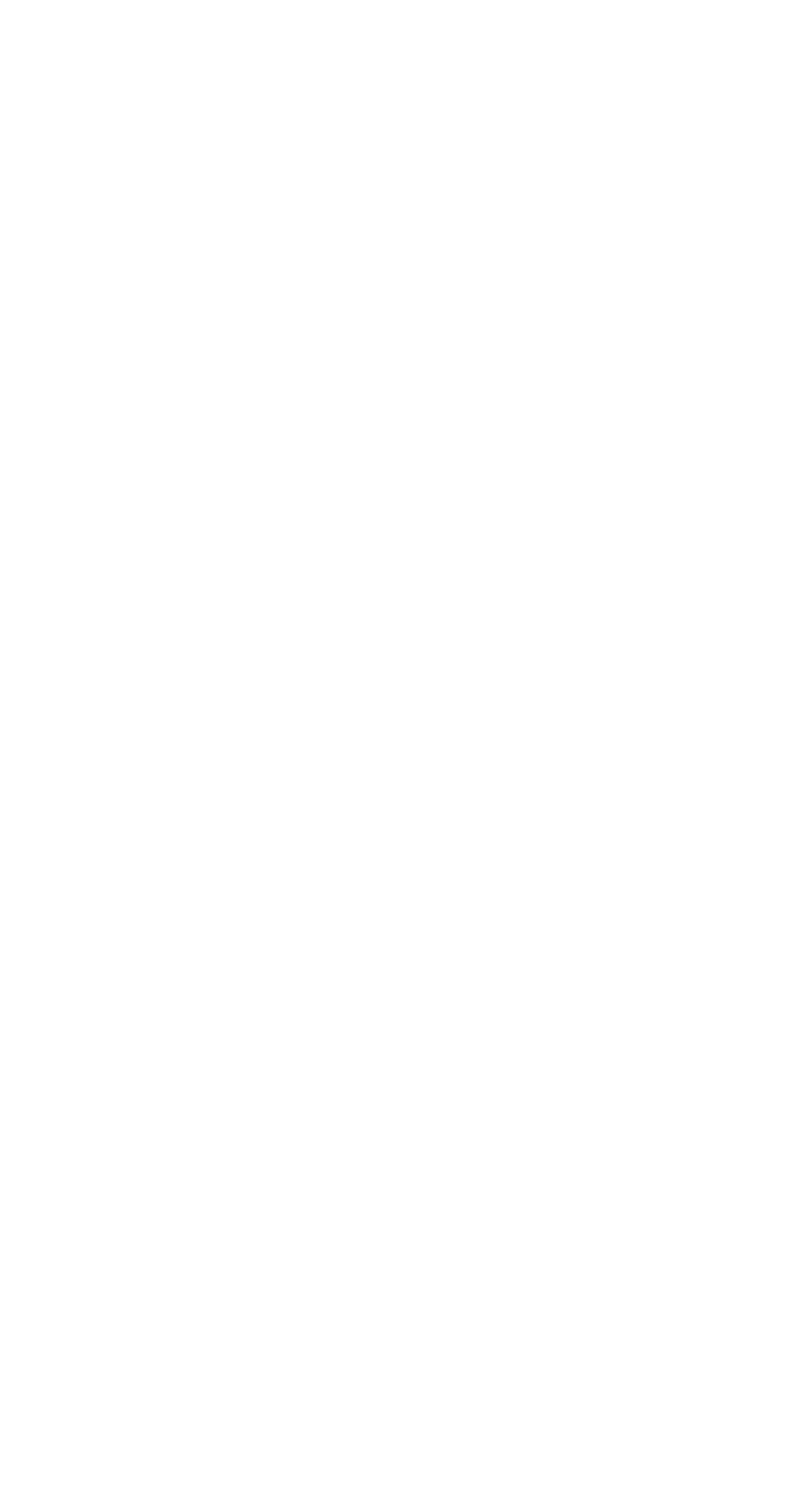
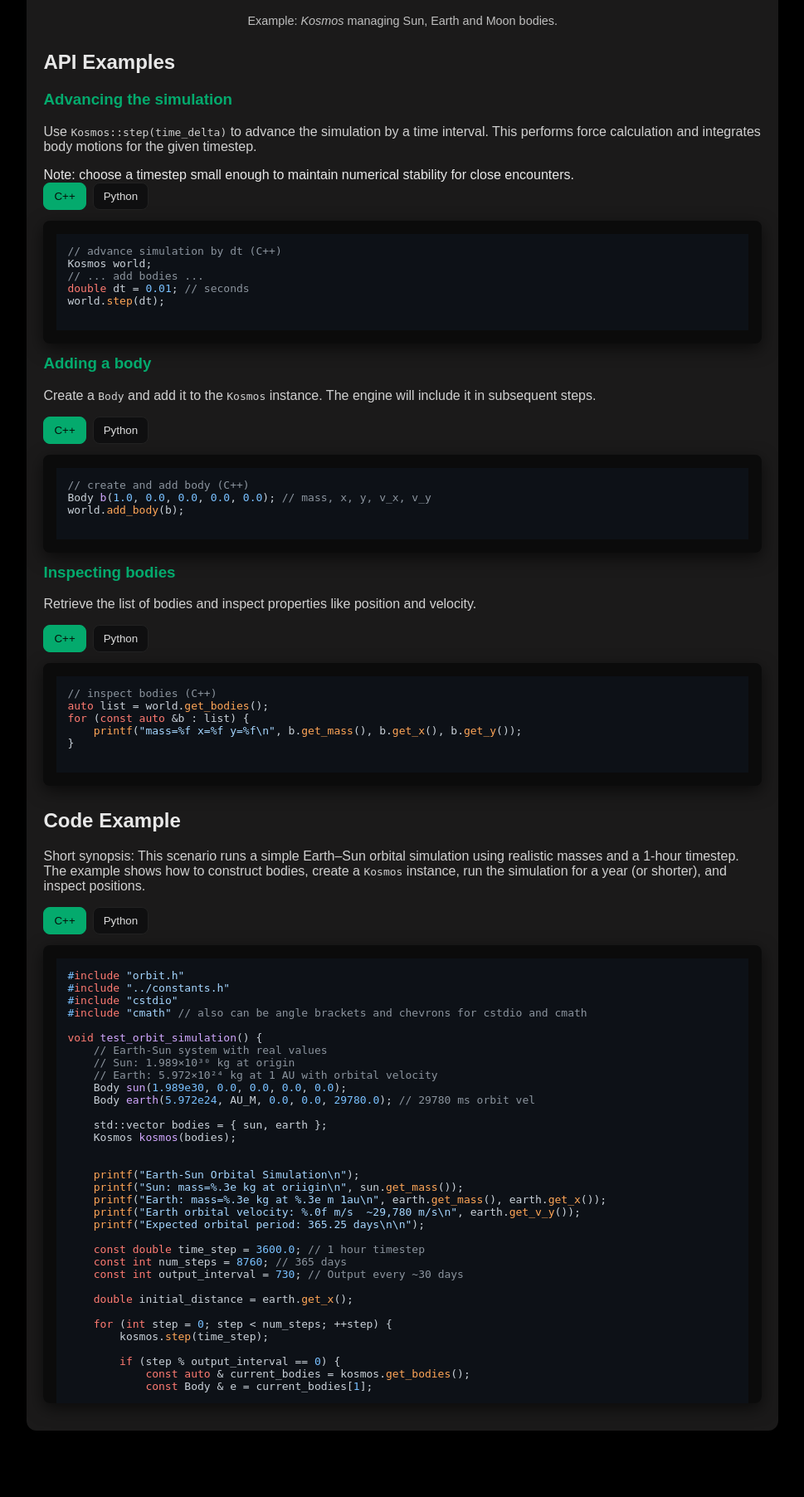
Before and after one commit to TegranGrigorian/nbody-website, a Flask app: page /docs/nbody-simulator/kosmos-docs in a window 1280 px wide. Before the commit the part shown is empty. Shown: the part 940-2744 px from the top of the page at 83% size, without its empty margins (302-1271 px from the left). Before the commit the page ends 1191 px from the top, so only its background shows below. Run offline with Flask 3, Linux system fonts and the light colour scheme; some libraries are stand-ins or nearby versions.

Commit message:
Added texthighlighting and code/api reference docs to kosmos

```diff
--- a/templates/docs/nbody-simulator/kosmos-docs.html
+++ b/templates/docs/nbody-simulator/kosmos-docs.html
@@ -0,0 +1,278 @@
+<!DOCTYPE html>
+<html lang="en">
+<head>
+    <meta charset="utf-8">
+    <meta name="viewport" content="width=device-width,initial-scale=1">
+    <title>Kosmos Class Documentation - N-Body Simulation</title>
+    <link rel="stylesheet" href="/static/styles.css">
+    <!-- highlight.js theme -->
+    <link rel="stylesheet" href="https://cdnjs.cloudflare.com/ajax/libs/highlight.js/11.8.0/styles/github-dark.min.css">
+    <style>
+    /* Local styles for code reference and tab switcher */
+    .code-section { margin-top: 28px; }
+    .code-switcher { display:flex; gap:8px; align-items:center; margin-bottom:12px; }
+    .code-switcher button { background:#0f0f10; color:#dcdcdc; border:1px solid #222; padding:8px 12px; border-radius:8px; cursor:pointer; }
+    .code-switcher button.active { background:#04AA6D; color:#07110a; border-color: #04AA6D; }
+    .code-panel { display:none; background:#0b0b0b; padding:16px; border-radius:8px; box-shadow: 0 6px 20px rgba(0,0,0,0.6); overflow:auto; max-height:520px; }
+    .code-panel pre { margin:0; white-space: pre; font-family: "Fira Code", "Consolas", monospace; color:#e6e6e6; }
+    .code-note { color:#bfbfbf; margin-bottom:8px; }
+    .back-link { display:inline-block; margin-bottom:12px; color:#9ee9c9; text-decoration:none; }
+    .back-link:hover { text-decoration:underline; }
+    .sidebar-back { color:#dcdcdc; text-decoration:none; display:inline-block; padding:6px 8px; border-radius:6px; background:#0f0f10; }
+    .sidebar { background: transparent; padding:10px 6px; }
+    </style>
+</head>
+<body>
+    <div class="topnav">
+        <a href="/blog">Blog</a>
+        <a class="active" href="/docs">Docs</a>
+        <a href="/install">Install</a>
+        <a href="/">Home</a>
+    </div>
+
+    <div class="doc-layout">
+        <aside class="sidebar">
+            <h3>Contents</h3>
+            <nav>
+                <ul>
+                    <li><a href="#overview">Overview</a></li>
+                    <li><a href="#responsibilities">Key Responsibilities</a></li>
+                    <li><a href="#structure">Example Structure</a></li>
+                    <li><a href="#api-examples">API Examples</a></li>
+                    <li><a href="#code-example">Code Example</a></li>
+                </ul>
+            </nav>
+            <div style="margin-top:20px;">
+                <a class="sidebar-back" href="/docs/nbody-simulator/nbody-simulator-docs.html">← Back to Simulator Docs</a>
+            </div>
+        </aside>
+
+        <main class="docs-page">
+        <div class="doc-box">
+            <p><a class="back-link" href="/docs/nbody-simulator/nbody-simulator-docs.html">← Back to N-Body Simulator</a></p>
+            <header class="docs-header">
+                <h1>Kosmos Class Documentation</h1>
+                <p class="muted">Detailed reference for the Kosmos class in the N-Body Simulation engine.</p>
+            </header>
+
+            <section class="docs-content" style="max-width:900px;margin:0 auto;">
+                <h2 id="overview">Overview</h2>
+                <p>The <strong>Kosmos</strong> class owns and updates a collection of <em>Body</em> objects. It provides the simulation loop, time-step control, and body management APIs used by higher-level tools.</p>
+
+                <h2 id="responsibilities">Key Responsibilities</h2>
+                <ul>
+                    <li><strong>Body Management</strong> — add/remove bodies and maintain their state.</li>
+                    <li><strong>Simulation Loop</strong> — advance the simulation by computing forces and integrating motion.</li>
+                    <li><strong>Time-step Control</strong> — expose configuration and stable stepping behavior.</li>
+                </ul>
+
+                <h2 id="structure">Example Structure</h2>
+                <p>Example: a Sun–Earth–Moon system managed by a single <em>Kosmos</em> instance. The engine updates body positions/velocities each step according to computed forces.</p>
+                <figure class="doc-figure">
+                    <img src="/static/nbody-simulator/docs/sun-earth-moon-example.png" alt="Sun-Earth-Moon example" />
+                    <figcaption>Example: <em>Kosmos</em> managing Sun, Earth and Moon bodies.</figcaption>
+                </figure>
+
+                <!-- APIS / Examples: sections with short description + per-section language switcher -->
+                <section id="api-examples" class="code-section">
+                    <h2>API Examples</h2>
+
+                    <!-- Example 1: Advancing the simulation -->
+                    <article class="api-example">
+                        <h3>Advancing the simulation</h3>
+                        <p>Use <code>Kosmos::step(time_delta)</code> to advance the simulation by a time interval. This performs force calculation and integrates body motions for the given timestep.</p>
+                        <div class="note">Note: choose a timestep small enough to maintain numerical stability for close encounters.</div>
+
+                        <div class="code-switcher" aria-label="Language selector example-advance">
+                            <button data-group="advance" data-lang="cpp" class="active" onclick="switchCode(event)">C++</button>
+                            <button data-group="advance" data-lang="py" onclick="switchCode(event)">Python</button>
+                        </div>
+
+                        <div class="code-panel-group">
+                            <pre class="code-panel" data-group="advance" data-lang="cpp" style="display:block;"><code class="language-cpp">// advance simulation by dt (C++)
+Kosmos world;
+// ... add bodies ...
+double dt = 0.01; // seconds
+world.step(dt);
+                            </code></pre>
+                            <pre class="code-panel" data-group="advance" data-lang="py" style="display:none;"><code class="language-python"># advance simulation by dt (Python)
+from _nbody_core import Kosmos
+world = Kosmos([])
+# ... add bodies ...
+dt = 0.01
+world.step(dt)
+                            </code></pre>
+                        </div>
+                    </article>
+
+                    <!-- Example 2: Adding a body -->
+                    <article class="api-example">
+                        <h3>Adding a body</h3>
+                        <p>Create a <code>Body</code> and add it to the <code>Kosmos</code> instance. The engine will include it in subsequent steps.</p>
+
+                        <div class="code-switcher" aria-label="Language selector example-add">
+                            <button data-group="add" data-lang="cpp" class="active" onclick="switchCode(event)">C++</button>
+                            <button data-group="add" data-lang="py" onclick="switchCode(event)">Python</button>
+                        </div>
+
+                        <div class="code-panel-group">
+                            <pre class="code-panel" data-group="add" data-lang="cpp" style="display:block;"><code class="language-cpp">// create and add body (C++)
+Body b(1.0, 0.0, 0.0, 0.0, 0.0); // mass, x, y, v_x, v_y
+world.add_body(b);
+                            </code></pre>
+
+                            <pre class="code-panel" data-group="add" data-lang="py" style="display:none;"><code class="language-python"># create and add body (Python)
+from _nbody_core import Body
+b = Body(1.0, 0.0, 0.0, 0.0, 0.0)
+world.add_body(b)
+                            </code></pre>
+                        </div>
+                    </article>
+
+                    <!-- Example 3: Inspecting bodies -->
+                    <article class="api-example">
+                        <h3>Inspecting bodies</h3>
+                        <p>Retrieve the list of bodies and inspect properties like position and velocity.</p>
+
+                        <div class="code-switcher" aria-label="Language selector example-inspect">
+                            <button data-group="inspect" data-lang="cpp" class="active" onclick="switchCode(event)">C++</button>
+                            <button data-group="inspect" data-lang="py" onclick="switchCode(event)">Python</button>
+                        </div>
+
+                        <div class="code-panel-group">
+                            <pre class="code-panel" data-group="inspect" data-lang="cpp" style="display:block;"><code class="language-cpp">// inspect bodies (C++)
+auto list = world.get_bodies();
+for (const auto &b : list) {
+    printf("mass=%f x=%f y=%f\n", b.get_mass(), b.get_x(), b.get_y());
+}
+                            </code></pre>
+
+                            <pre class="code-panel" data-group="inspect" data-lang="py" style="display:none;"><code class="language-python"># inspect bodies (Python)
+for b in world.get_bodies():
+    print(f"mass={b.get_mass()} x={b.get_x()} y={b.get_y()}")
+                            </code></pre>
+                        </div>
+                    </article>
+                </section>
+
+                <!-- Code Example: usage scenario with C++ and Python snippets -->
+                <section id="code-example" class="code-section">
+                    <h2>Code Example</h2>
+                    <p>Short synopsis: This scenario runs a simple Earth–Sun orbital simulation using realistic masses and a 1-hour timestep. The example shows how to construct bodies, create a <code>Kosmos</code> instance, run the simulation for a year (or shorter), and inspect positions.</p>
+
+                    <div class="code-switcher" aria-label="Language selector example-scenario">
+                        <button data-group="scenario" data-lang="cpp" class="active" onclick="switchCode(event)">C++</button>
+                        <button data-group="scenario" data-lang="py" onclick="switchCode(event)">Python</button>
+                    </div>
+
+                    <div class="code-panel-group">
+                        <pre class="code-panel" data-group="scenario" data-lang="cpp" style="display:block;"><code class="language-cpp">#include "orbit.h"
+#include "../constants.h"
+#include "cstdio"
+#include "cmath" // also can be angle brackets and chevrons for cstdio and cmath
+
+void test_orbit_simulation() {
+    // Earth-Sun system with real values
+    // Sun: 1.989×10³⁰ kg at origin
+    // Earth: 5.972×10²⁴ kg at 1 AU with orbital velocity
+    Body sun(1.989e30, 0.0, 0.0, 0.0, 0.0);
+    Body earth(5.972e24, AU_M, 0.0, 0.0, 29780.0); // 29780 ms orbit vel
+
+    std::vector<Body> bodies = { sun, earth };
+    Kosmos kosmos(bodies);
+
+
+    printf("Earth-Sun Orbital Simulation\n");
+    printf("Sun: mass=%.3e kg at oriigin\n", sun.get_mass());
+    printf("Earth: mass=%.3e kg at %.3e m 1au\n", earth.get_mass(), earth.get_x());
+    printf("Earth orbital velocity: %.0f m/s  ~29,780 m/s\n", earth.get_v_y());
+    printf("Expected orbital period: 365.25 days\n\n");
+
+    const double time_step = 3600.0; // 1 hour timestep
+    const int num_steps = 8760; // 365 days
+    const int output_interval = 730; // Output every ~30 days
+
+    double initial_distance = earth.get_x();
+
+    for (int step = 0; step < num_steps; ++step) {
+        kosmos.step(time_step);
+
+        if (step % output_interval == 0) {
+            const auto & current_bodies = kosmos.get_bodies();
+            const Body & e = current_bodies[1];
+
+            // Calculate distance from sun
+            double dist = sqrt(e.get_x() * e.get_x() + e.get_y() * e.get_y());
+            double vel = sqrt(e.get_v_x() * e.get_v_x() + e.get_v_y() * e.get_v_y());
+
+            printf("Day %3.0f: pos=(%.3e, %.3e) m, dist=%.3e m (%.2f AU), vel=%.0f m/s\n",
+                   (step * time_step) / DAY_TO_SECONDS,  // DAY_TO_SECONDS conversion
+                   e.get_x(), e.get_y(),
+                   dist, dist / AU_M,
+                   vel);
+        }
+    }
+
+    // Final check
+    const auto & final_bodies = kosmos.get_bodies();
+    const Body & final_earth = final_bodies[1];
+    double final_distance = sqrt(final_earth.get_x() * final_earth.get_x() +
+                                  final_earth.get_y() * final_earth.get_y());
+
+    printf("\nResults\n");
+    printf("Initial distance: %.3e m (%.3f AU)\n", initial_distance, initial_distance / AU_M);
+    printf("Final distance:   %.3e m (%.3f AU)\n", final_distance, final_distance / AU_M);
+    printf("Distance change:  %.2f%%\n",
+           (final_distance - initial_distance) / initial_distance * 100);
+}
+</code></pre>
+
+                        <pre class="code-panel" data-group="scenario" data-lang="py" style="display:none;"><code class="language-python">import nbody
+
+# Create Sun and Earth
+sun = nbody.Body(1.989e30, 0.0, 0.0, 0.0, 0.0)
+earth = nbody.Body(5.972e24, nbody.AU, 0.0, 0.0, 29780.0)
+
+# Create simulation
+sim = nbody.Kosmos([sun, earth])
+
+# Run for 1 day
+for _ in range(24):
+    sim.step(3600.0)  # 1 hour steps
+
+# Check positions
+bodies = sim.get_bodies()
+print(f"Earth: x={bodies[1].get_x():.3e}, y={bodies[1].get_y():.3e}")
+</code></pre>
+                    </div>
+                </section>
+
+                <!-- end code-section -->
+            </section>
+        </div>
+    </main>
+
+    <script>
+    // switchCode: per-group language switcher. Buttons have data-group and data-lang.
+    function switchCode(evt) {
+        const btn = evt.currentTarget;
+        const group = btn.getAttribute('data-group');
+        const lang = btn.getAttribute('data-lang');
+
+        // toggle active class for buttons in same group
+        document.querySelectorAll('.code-switcher button[data-group="'+group+'"]').forEach(b => b.classList.remove('active'));
+        btn.classList.add('active');
+
+        // show/hide panels
+        document.querySelectorAll('.code-panel[data-group="'+group+'"]').forEach(panel => {
+            if (panel.getAttribute('data-lang') === lang) panel.style.display = 'block';
+            else panel.style.display = 'none';
+        });
+    }
+    </script>
+    <!-- highlight.js -->
+    <script src="https://cdnjs.cloudflare.com/ajax/libs/highlight.js/11.8.0/highlight.min.js"></script>
+    <script>hljs.highlightAll();</script>
+
+</body>
+</html>
```
Also changed, not shown: templates/install.html (+22 -14 lines), 1 other file.
